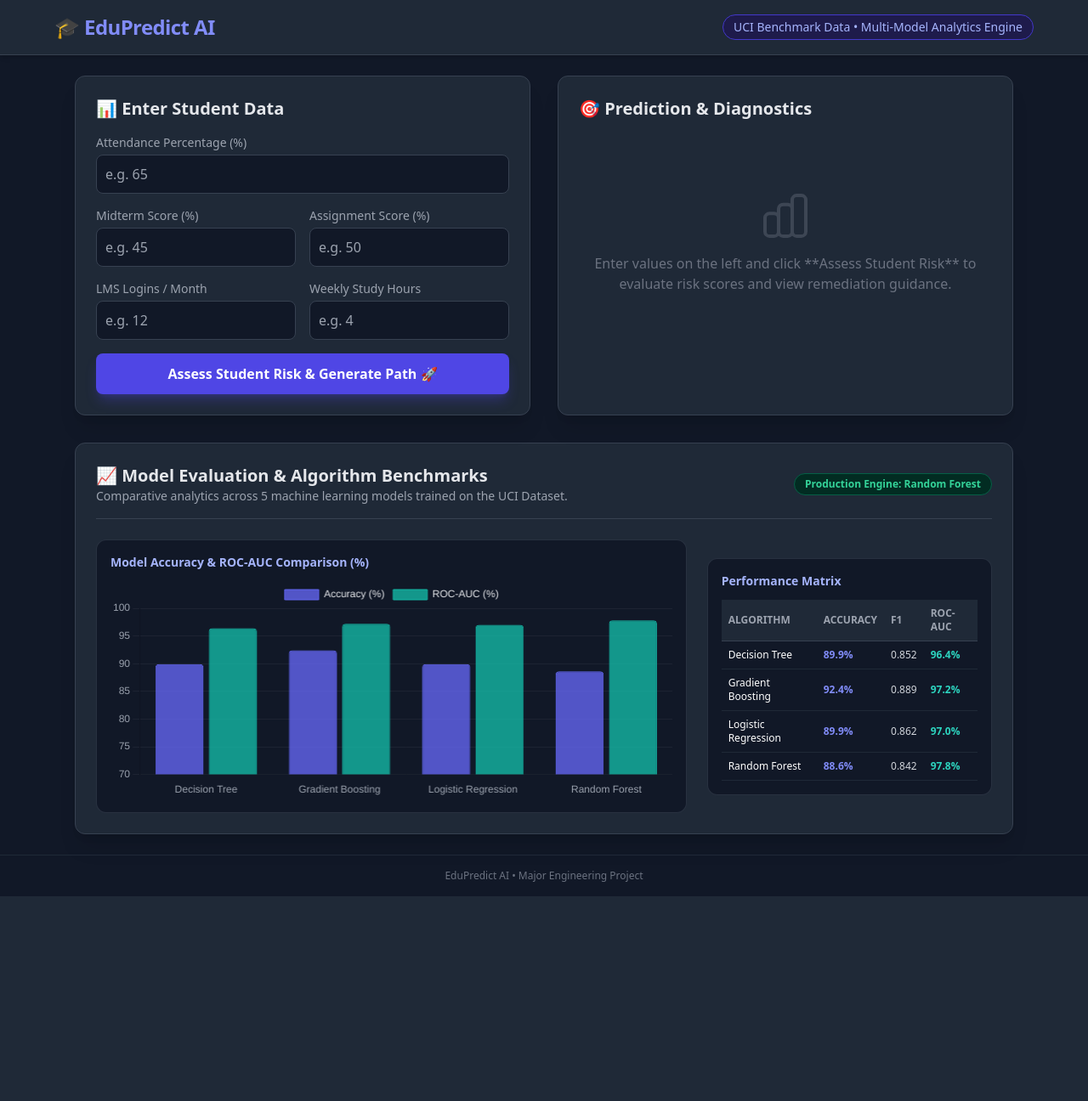
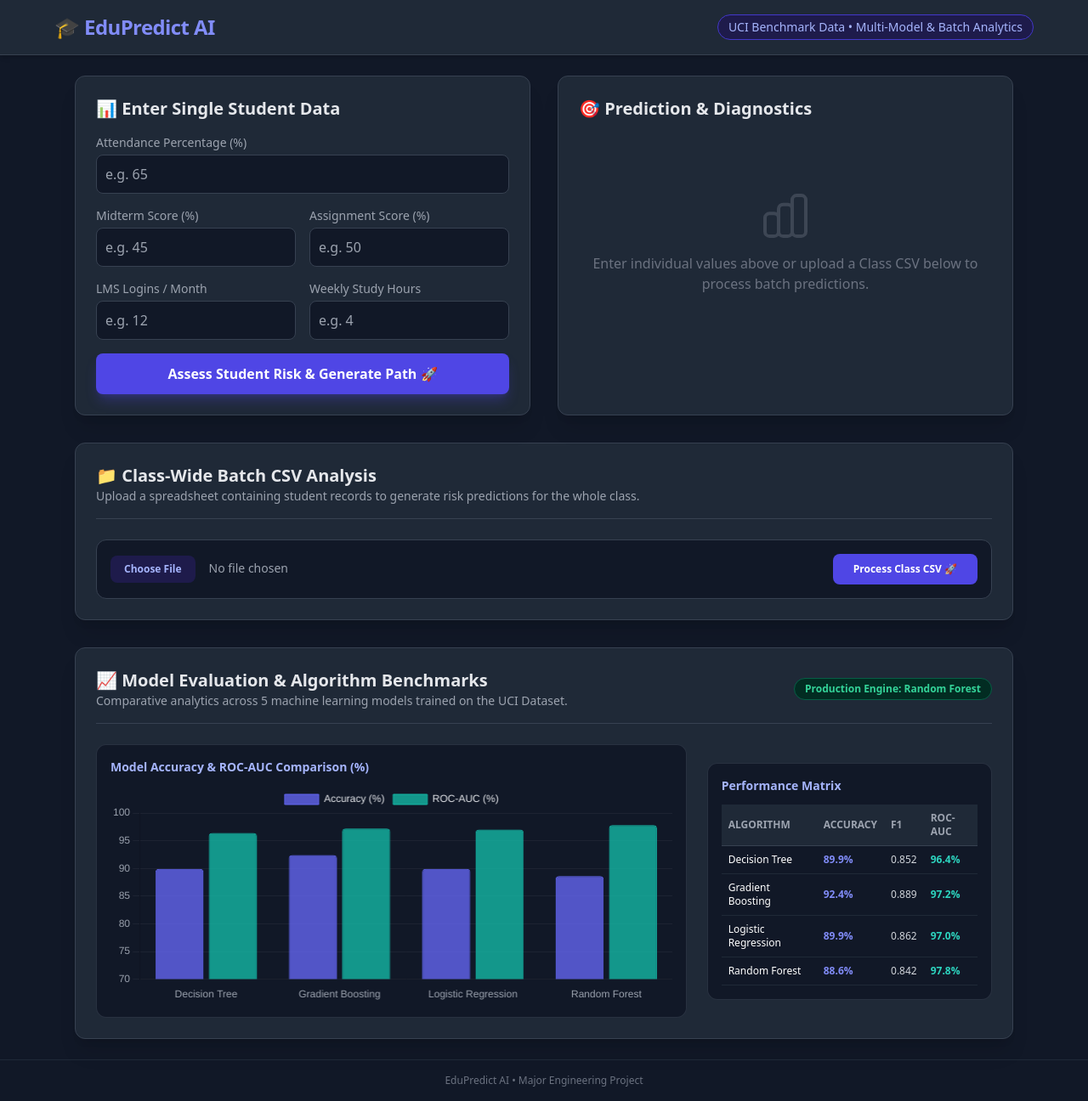
Before and after one commit to divyansh1907-hedau/student_predictor, a Flask app: page / in a window 1280 px wide. Shown: the whole page at 85% size. Before the commit the page ends 1055 px from the top, so only its background shows below. Run offline with Flask 3, Linux system fonts and the light colour scheme; parts of the project's set-up code (start-up, migrations or seed data) failed here and were passed over; some libraries are stand-ins or nearby versions.

Commit message:
Phase 3 Complete: Added Batch CSV Processing and At-Risk PDF Report Generation

```diff
--- a/app.py
+++ b/app.py
@@ -1,8 +1,14 @@
+import io
 import json
 import os
 import joblib
 import numpy as np
-from flask import Flask, jsonify, render_template, request
+import pandas as pd
+from flask import Flask, jsonify, render_template, request, send_file
+from reportlab.lib import colors
+from reportlab.lib.pagesizes import letter
+from reportlab.lib.styles import ParagraphStyle, getSampleStyleSheet
+from reportlab.platypus import Paragraph, SimpleDocTemplate, Spacer, Table, TableStyle
 
 app = Flask(__name__)
 
@@ -10,135 +16,230 @@ app = Flask(__name__)
 model = joblib.load('model.pkl')
 scaler = joblib.load('scaler.pkl')
 
-# Load metrics summary if available
+# Global variable to store last batch results for PDF generation
+last_batch_results = []
+
 metrics_summary = {}
 if os.path.exists('metrics.json'):
-    with open('metrics.json', 'r') as f:
-        metrics_summary = json.load(f)
+  with open('metrics.json', 'r') as f:
+    metrics_summary = json.load(f)
 
 
 def generate_personalized_path(midterm, assignment, attendance, study_hours):
-    """Generates dynamic remediation recommendations based on student weaknesses."""
-    path = []
+  """Generates dynamic remediation recommendations based on student weaknesses."""
+  path = []
+  if midterm < 50:
+    if study_hours < 5:
+      path.append({
+          'phase': 'Week 1-2: Concept Rebuilding',
+          'recommendation': (
+              'Low study time detected. Engage in 15-minute daily micro-learning'
+              ' modules.'
+          ),
+          'type': 'Academic',
+      })
+    else:
+      path.append({
+          'phase': 'Week 1-2: Study Strategy Pivot',
+          'recommendation': (
+              'High effort but low returns. Transition from passive reading to'
+              ' active recall & practice testing.'
+          ),
+          'type': 'Methodology',
+      })
 
-    # Academic Performance Thresholds
-    if midterm < 50:
-        if study_hours < 5:
-            path.append({
-                'phase': 'Week 1-2: Concept Rebuilding',
-                'recommendation': (
-                    'Low study time detected. Engage in 15-minute daily'
-                    ' micro-learning modules.'
-                ),
-                'type': 'Academic',
-            })
-        else:
-            path.append({
-                'phase': 'Week 1-2: Study Strategy Pivot',
-                'recommendation': (
-                    'High effort but low returns. Transition from passive'
-                    ' reading to active recall & practice testing.'
-                ),
-                'type': 'Methodology',
-            })
-
-    if assignment < 50:
-        path.append({
-            'phase': 'Week 2: Applied Practice',
-            'recommendation': (
-                'Complete guided problem sets with peer-mentoring assistance.'
-            ),
-            'type': 'Practical',
-        })
-
-    # Engagement & Habit Thresholds
-    if attendance < 75:
-        path.append({
-            'phase': 'Week 3: Attendance & Routine Alignment',
-            'recommendation': (
-                'Schedule mandatory counseling check-ins and set automated'
-                ' lecture alerts.'
-            ),
-            'type': 'Habit',
-        })
-
-    # Default baseline recommendation if performance is good
-    if not path:
-        path.append({
-            'phase': 'Maintenance & Enrichment',
-            'recommendation': (
-                'Student performing well. Assign advanced peer-tutoring or'
-                ' project extension tasks.'
-            ),
-            'type': 'Enrichment',
-        })
-
+  if assignment < 50:
     path.append({
-        'phase': 'Week 4: Mastery Verification',
+        'phase': 'Week 2: Applied Practice',
         'recommendation': (
-            'Attempt a simulated diagnostic mock assessment to re-evaluate'
-            ' risk profile.'
+            'Complete guided problem sets with peer-mentoring assistance.'
         ),
-        'type': 'Assessment',
+        'type': 'Practical',
     })
 
-    return path
+  if attendance < 75:
+    path.append({
+        'phase': 'Week 3: Attendance & Routine Alignment',
+        'recommendation': (
+            'Schedule mandatory counseling check-ins and set automated lecture'
+            ' alerts.'
+        ),
+        'type': 'Habit',
+    })
+
+  if not path:
+    path.append({
+        'phase': 'Maintenance & Enrichment',
+        'recommendation': (
+            'Student performing well. Assign advanced peer-tutoring or project'
+            ' extension tasks.'
+        ),
+        'type': 'Enrichment',
+    })
+
+  path.append({
+      'phase': 'Week 4: Mastery Verification',
+      'recommendation': (
+          'Attempt a simulated diagnostic mock assessment to re-evaluate risk'
+          ' profile.'
+      ),
+      'type': 'Assessment',
+  })
+
+  return path
 
 
 @app.route('/')
 def home():
-    return render_template('index.html')
+  return render_template('index.html')
 
 
 @app.route('/metrics', methods=['GET'])
 def get_metrics():
-    """Endpoint for frontend charts to fetch algorithm performance comparison."""
-    return jsonify(metrics_summary)
+  return jsonify(metrics_summary)
 
 
 @app.route('/predict', methods=['POST'])
 def predict():
-    try:
-        attendance = float(request.form.get('attendance', 0))
-        midterm = float(request.form.get('midterm', 0))
-        assignment = float(request.form.get('assignment', 0))
-        logins = float(request.form.get('logins', 0))
-        study_hours = float(request.form.get('study_hours', 0))
+  try:
+    attendance = float(request.form.get('attendance', 0))
+    midterm = float(request.form.get('midterm', 0))
+    assignment = float(request.form.get('assignment', 0))
+    logins = float(request.form.get('logins', 0))
+    study_hours = float(request.form.get('study_hours', 0))
 
-        # Prepare raw array and apply standard scaler
-        raw_features = np.array(
-            [[attendance, midterm, assignment, logins, study_hours]]
-        )
-        scaled_features = scaler.transform(raw_features)
+    raw_features = np.array(
+        [[attendance, midterm, assignment, logins, study_hours]]
+    )
+    scaled_features = scaler.transform(raw_features)
 
-        # Make prediction & obtain risk probability
-        prediction = model.predict(scaled_features)[0]
-        probability = (
-            model.predict_proba(scaled_features)[0][1]
-            if hasattr(model, 'predict_proba')
-            else float(prediction)
-        )
+    prediction = model.predict(scaled_features)[0]
+    probability = (
+        model.predict_proba(scaled_features)[0][1]
+        if hasattr(model, 'predict_proba')
+        else float(prediction)
+    )
 
-        risk_percent = round(probability * 100, 2)
-        at_risk = bool(prediction == 1)
+    risk_percent = round(probability * 100, 2)
+    at_risk = bool(prediction == 1)
 
-        # Generate dynamic intervention path
-        remediation_path = generate_personalized_path(
-            midterm, assignment, attendance, study_hours
-        )
+    remediation_path = generate_personalized_path(
+        midterm, assignment, attendance, study_hours
+    )
 
-        return render_template(
-            'index.html',
-            prediction_text=f'Student Failure Risk: {risk_percent}%',
-            at_risk=at_risk,
-            risk_percent=risk_percent,
-            remediation_path=remediation_path,
-        )
-    except Exception as e:
-        return render_template(
-            'index.html', prediction_text=f'Error making prediction: {str(e)}'
-        )
+    return render_template(
+        'index.html',
+        prediction_text=f'Student Failure Risk: {risk_percent}%',
+        at_risk=at_risk,
+        risk_percent=risk_percent,
+        remediation_path=remediation_path,
+    )
+  except Exception as e:
+    return render_template(
+        'index.html', prediction_text=f'Error making prediction: {str(e)}'
+    )
+
+
+@app.route('/upload_batch', methods=['POST'])
+def upload_batch():
+  global last_batch_results
+  try:
+    file = request.files.get('file')
+    if not file or not file.filename.endswith('.csv'):
+      return render_template('index.html', batch_error='Please upload a valid CSV file.')
+
+    df = pd.read_csv(file)
+    required_cols = ['attendance', 'midterm', 'assignment', 'logins', 'study_hours']
+
+    # Map column names if lower/upper case differs
+    df.columns = [c.lower().strip() for c in df.columns]
+
+    for col in required_cols:
+      if col not in df.columns:
+        return render_template('index.html', batch_error=f'Missing column: {col}. File must contain: attendance, midterm, assignment, logins, study_hours')
+
+    X = df[required_cols]
+    X_scaled = scaler.transform(X)
+
+    predictions = model.predict(X_scaled)
+    probabilities = model.predict_proba(X_scaled)[:, 1] if hasattr(model, 'predict_proba') else predictions
+
+    batch_results = []
+    for idx, row in df.iterrows():
+      risk_val = round(probabilities[idx] * 100, 1)
+      student_name = row.get('name', f'Student #{idx+1}')
+      student_id = row.get('id', f'STU-{idx+101}')
+      batch_results.append({
+          'id': student_id,
+          'name': student_name,
+          'attendance': row['attendance'],
+          'midterm': row['midterm'],
+          'assignment': row['assignment'],
+          'risk_percent': risk_val,
+          'at_risk': bool(predictions[idx] == 1 or risk_val >= 50)
+      })
+
+    last_batch_results = batch_results
+    at_risk_count = sum(1 for s in batch_results if s['at_risk'])
+
+    return render_template(
+        'index.html',
+        batch_results=batch_results,
+        total_students=len(batch_results),
+        at_risk_count=at_risk_count
+    )
+  except Exception as e:
+    return render_template('index.html', batch_error=f'Error processing CSV: {str(e)}')
+
+
+@app.route('/export_report', methods=['GET'])
+def export_report():
+  global last_batch_results
+  if not last_batch_results:
+    return 'No batch prediction data available to export.', 400
+
+  buffer = io.BytesIO()
+  doc = SimpleDocTemplate(buffer, pagesize=letter, rightMargin=36, leftMargin=36, topMargin=36, bottomMargin=36)
+  elements = []
+
+  styles = getSampleStyleSheet()
+  title_style = ParagraphStyle('TitleStyle', parent=styles['Heading1'], fontSize=20, textColor=colors.HexColor('#1e1b4b'), spaceAfter=10)
+  subtitle_style = ParagraphStyle('SubStyle', parent=styles['Normal'], fontSize=10, textColor=colors.HexColor('#475569'), spaceAfter=20)
+
+  elements.append(Paragraph('🎓 EduPredict AI - Academic At-Risk Report', title_style))
+  at_risk_list = [s for s in last_batch_results if s['at_risk']]
+  elements.append(Paragraph(f'Generated Batch Summary • Total Students Analyzed: {len(last_batch_results)} | Flagged At-Risk: {len(at_risk_list)}', subtitle_style))
+
+  table_data = [['Student ID', 'Name', 'Attendance %', 'Midterm %', 'Assignment %', 'Risk Score']]
+  for s in last_batch_results:
+    table_data.append([
+        str(s['id']),
+        str(s['name']),
+        f"{s['attendance']}%",
+        f"{s['midterm']}%",
+        f"{s['assignment']}%",
+        f"{s['risk_percent']}%" + (" ⚠️" if s['at_risk'] else " ✅")
+    ])
+
+  t = Table(table_data, colWidths=[80, 140, 80, 80, 80, 80])
+  t.setStyle(TableStyle([
+      ('BACKGROUND', (0, 0), (-1, 0), colors.HexColor('#4f46e5')),
+      ('TEXTCOLOR', (0, 0), (-1, 0), colors.white),
+      ('FONTNAME', (0, 0), (-1, 0), 'Helvetica-Bold'),
+      ('FONTSIZE', (0, 0), (-1, 0), 10),
+      ('BOTTOMPADDING', (0, 0), (-1, 0), 8),
+      ('GRID', (0, 0), (-1, -1), 0.5, colors.HexColor('#e2e8f0')),
+      ('ALIGN', (2, 0), (-1, -1), 'CENTER'),
+      ('FONTSIZE', (0, 1), (-1, -1), 9),
+      ('ROWBACKGROUNDS', (0, 1), (-1, -1), [colors.white, colors.HexColor('#f8fafc')])
+  ]))
+
+  elements.append(t)
+  doc.build(elements)
+  buffer.seek(0)
+
+  return send_file(buffer, as_attachment=True, download_name='EduPredict_AtRisk_Report.pdf', mimetype='application/pdf')
 
 
 if __name__ == '__main__':
-    app.run(debug=True)
+  app.run(debug=True)
--- a/requirements.txt
+++ b/requirements.txt
@@ -1,5 +1,7 @@
-flask
+Flask
+scikit-learn
 pandas
 numpy
-scikit-learn
+joblib
+reportlab
 gunicorn
--- a/templates/index.html
+++ b/templates/index.html
@@ -3,9 +3,8 @@
 <head>
     <meta charset="UTF-8">
     <meta name="viewport" content="width=device-width, initial-scale=1.0">
-    <title>EduPredict AI - Student Risk Analytics & Model Benchmarks</title>
+    <title>EduPredict AI - Student Risk Analytics & Batch Processing</title>
     <script src="https://cdn.tailwindcss.com"></script>
-    <!-- Chart.js for Model Comparison Visualizations -->
     <script src="https://cdn.jsdelivr.net/npm/chart.js"></script>
 </head>
 <body class="bg-gray-900 text-gray-100 min-h-screen font-sans flex flex-col justify-between">
@@ -15,7 +14,7 @@
         <div class="max-w-6xl mx-auto flex justify-between items-center">
             <h1 class="text-2xl font-bold tracking-tight text-indigo-400">🎓 EduPredict AI</h1>
             <span class="text-sm bg-indigo-950 text-indigo-300 px-3 py-1 rounded-full border border-indigo-700">
-                UCI Benchmark Data • Multi-Model Analytics Engine
+                UCI Benchmark Data • Multi-Model & Batch Analytics
             </span>
         </div>
     </header>
@@ -23,12 +22,12 @@
     <!-- Main Content Grid -->
     <main class="max-w-6xl mx-auto p-6 w-full space-y-8">
 
-        <!-- SECTION 1: PREDICTION INTERFACE -->
+        <!-- SECTION 1: INDIVIDUAL PREDICTION INTERFACE -->
         <div class="grid grid-cols-1 md:grid-cols-2 gap-8">
 
             <!-- Input Form -->
             <div class="bg-gray-800 p-6 rounded-xl border border-gray-700 shadow-xl">
-                <h2 class="text-xl font-semibold mb-4 text-gray-200">📊 Enter Student Data</h2>
+                <h2 class="text-xl font-semibold mb-4 text-gray-200">📊 Enter Single Student Data</h2>
 
                 <form action="/predict" method="POST" class="space-y-4">
                     <div>
@@ -70,7 +69,7 @@
                 </form>
             </div>
 
-            <!-- Output Display -->
+            <!-- Single Result Output -->
             <div class="bg-gray-800 p-6 rounded-xl border border-gray-700 shadow-xl flex flex-col justify-between">
                 <div>
                     <h2 class="text-xl font-semibold mb-4 text-gray-200">🎯 Prediction & Diagnostics</h2>
@@ -88,7 +87,6 @@
                             </span>
                         </div>
 
-                        <!-- Dynamic Risk Bar -->
                         <div class="mb-6">
                             <div class="flex justify-between text-sm font-medium mb-1">
                                 <span class="text-gray-400">Risk Severity Score</span>
@@ -104,7 +102,6 @@
                             </div>
                         </div>
 
-                        <!-- Personalized Remediation Plan -->
                         {% if remediation_path %}
                             <div class="mt-4 border-t border-gray-700 pt-4">
                                 <h3 class="text-md font-semibold text-indigo-300 mb-3">⚡ Personalized Remediation Path</h3>
@@ -127,14 +124,91 @@
                             <svg class="w-16 h-16 mx-auto mb-3 opacity-40" fill="none" stroke="currentColor" viewBox="0 0 24 24">
                                 <path stroke-linecap="round" stroke-linejoin="round" stroke-width="1.5" d="M9 19v-6a2 2 0 00-2-2H5a2 2 0 00-2 2v6a2 2 0 002 2h2a2 2 0 002-2zm0 0V9a2 2 0 012-2h2a2 2 0 012 2v10m-6 0a2 2 0 002 2h2a2 2 0 002-2m0 0V5a2 2 0 012-2h2a2 2 0 012 2v14a2 2 0 01-2 2h-2a2 2 0 01-2-2z"></path>
                             </svg>
-                            <p>Enter values on the left and click **Assess Student Risk** to evaluate risk scores and view remediation guidance.</p>
+                            <p>Enter individual values above or upload a Class CSV below to process batch predictions.</p>
                         </div>
                     {% endif %}
                 </div>
             </div>
         </div>
 
-        <!-- SECTION 2: MODEL BENCHMARK ANALYTICS DASHBOARD -->
+        <!-- SECTION 2: BATCH CSV UPLOAD & CLASS ANALYTICS -->
+        <div class="bg-gray-800 p-6 rounded-xl border border-gray-700 shadow-xl space-y-6">
+            <div class="flex flex-col md:flex-row justify-between items-start md:items-center border-b border-gray-700 pb-4">
+                <div>
+                    <h2 class="text-xl font-bold text-gray-200">📁 Class-Wide Batch CSV Analysis</h2>
+                    <p class="text-sm text-gray-400">Upload a spreadsheet containing student records to generate risk predictions for the whole class.</p>
+                </div>
+                {% if batch_results %}
+                    <a href="/export_report"
+                       class="mt-3 md:mt-0 bg-emerald-600 hover:bg-emerald-500 text-white font-semibold text-xs px-4 py-2.5 rounded-lg border border-emerald-500 transition duration-200 flex items-center space-x-2 shadow-lg shadow-emerald-600/30">
+                        <span>📥 Download PDF At-Risk Report</span>
+                    </a>
+                {% endif %}
+            </div>
+
+            <!-- CSV Upload Form -->
+            <form action="/upload_batch" method="POST" enctype="multipart/form-data" class="flex flex-col sm:flex-row items-center gap-4 bg-gray-900 p-4 rounded-xl border border-gray-700">
+                <input type="file" name="file" accept=".csv" required
+                       class="block w-full text-sm text-gray-400 file:mr-4 file:py-2 file:px-4 file:rounded-lg file:border-0 file:text-xs file:font-semibold file:bg-indigo-950 file:text-indigo-300 hover:file:bg-indigo-900 cursor-pointer">
+                <button type="submit" class="w-full sm:w-auto bg-indigo-600 hover:bg-indigo-500 text-white text-xs font-semibold px-6 py-2.5 rounded-lg whitespace-nowrap transition duration-200">
+                    Process Class CSV 🚀
+                </button>
+            </form>
+
+            {% if batch_error %}
+                <div class="p-3 bg-red-950/80 border border-red-800 text-red-300 rounded-lg text-xs">
+                    {{ batch_error }}
+                </div>
+            {% endif %}
+
+            <!-- Batch Results Table -->
+            {% if batch_results %}
+                <div class="space-y-4">
+                    <div class="flex justify-between items-center text-xs text-gray-400">
+                        <span>Total Records Processed: <strong class="text-white">{{ total_students }}</strong></span>
+                        <span>Flagged At-Risk: <strong class="text-red-400">{{ at_risk_count }}</strong></span>
+                    </div>
+
+                    <div class="overflow-x-auto rounded-lg border border-gray-700">
+                        <table class="w-full text-left text-xs text-gray-300">
+                            <thead class="text-gray-400 uppercase bg-gray-900 border-b border-gray-700">
+                                <tr>
+                                    <th class="py-3 px-3">Student ID</th>
+                                    <th class="py-3 px-3">Name</th>
+                                    <th class="py-3 px-3">Attendance</th>
+                                    <th class="py-3 px-3">Midterm</th>
+                                    <th class="py-3 px-3">Assignment</th>
+                                    <th class="py-3 px-3">Risk Score</th>
+                                    <th class="py-3 px-3">Status</th>
+                                </tr>
+                            </thead>
+                            <tbody class="divide-y divide-gray-800">
+                                {% for s in batch_results %}
+                                    <tr class="hover:bg-gray-800/60 transition">
+                                        <td class="py-2.5 px-3 font-mono text-gray-400">{{ s.id }}</td>
+                                        <td class="py-2.5 px-3 font-medium text-white">{{ s.name }}</td>
+                                        <td class="py-2.5 px-3">{{ s.attendance }}%</td>
+                                        <td class="py-2.5 px-3">{{ s.midterm }}%</td>
+                                        <td class="py-2.5 px-3">{{ s.assignment }}%</td>
+                                        <td class="py-2.5 px-3 font-bold {% if s.at_risk %} text-red-400 {% else %} text-emerald-400 {% endif %}">
+                                            {{ s.risk_percent }}%
+                                        </td>
+                                        <td class="py-2.5 px-3">
+                                            <span class="px-2 py-0.5 text-[10px] font-bold rounded-full
+                                                {% if s.at_risk %} bg-red-950 text-red-300 border border-red-800 {% else %} bg-emerald-950 text-emerald-300 border border-emerald-800 {% endif %}">
+                                                {% if s.at_risk %} AT RISK {% else %} SAFE {% endif %}
+                                            </span>
+                                        </td>
+                                    </tr>
+                                {% endfor %}
+                            </tbody>
+                        </table>
+                    </div>
+                </div>
+            {% endif %}
+        </div>
+
+        <!-- SECTION 3: MODEL BENCHMARK ANALYTICS DASHBOARD -->
         <div class="bg-gray-800 p-6 rounded-xl border border-gray-700 shadow-xl space-y-6">
             <div class="flex flex-col md:flex-row justify-between items-start md:items-center border-b border-gray-700 pb-4">
                 <div>
@@ -147,8 +221,6 @@
             </div>
 
             <div class="grid grid-cols-1 lg:grid-cols-3 gap-6 items-center">
-
-                <!-- Chart.js Canvas Container -->
                 <div class="lg:col-span-2 bg-gray-900 p-4 rounded-xl border border-gray-700/60">
                     <h3 class="text-sm font-semibold text-indigo-300 mb-3">Model Accuracy & ROC-AUC Comparison (%)</h3>
                     <div class="h-64">
@@ -156,7 +228,6 @@
                     </div>
                 </div>
 
-                <!-- Detailed Metrics Table -->
                 <div class="bg-gray-900 p-4 rounded-xl border border-gray-700/60 overflow-x-auto">
                     <h3 class="text-sm font-semibold text-indigo-300 mb-3">Performance Matrix</h3>
                     <table class="w-full text-left text-xs text-gray-300">
@@ -175,7 +246,6 @@
                         </tbody>
                     </table>
                 </div>
-
             </div>
         </div>
 
@@ -197,7 +267,6 @@
                     const accuracies = labels.map(key => (data[key].accuracy * 100).toFixed(1));
                     const rocAucs = labels.map(key => (data[key].roc_auc * 100).toFixed(1));
 
-                    // Populate Metrics Table
                     const tableBody = document.getElementById('metricsTableBody');
                     tableBody.innerHTML = '';
                     labels.forEach(model => {
@@ -212,7 +281,6 @@
                         tableBody.innerHTML += row;
                     });
 
-                    // Render Chart.js Bar Chart
                     const ctx = document.getElementById('metricsChart').getContext('2d');
                     new Chart(ctx, {
                         type: 'bar',
@@ -222,7 +290,7 @@
                                 {
                                     label: 'Accuracy (%)',
                                     data: accuracies,
-                                    backgroundColor: 'rgba(99, 102, 241, 0.8)', // Indigo
+                                    backgroundColor: 'rgba(99, 102, 241, 0.8)',
                                     borderColor: 'rgba(99, 102, 241, 1)',
                                     borderWidth: 1,
                                     borderRadius: 4
@@ -230,7 +298,7 @@
                                 {
                                     label: 'ROC-AUC (%)',
                                     data: rocAucs,
-                                    backgroundColor: 'rgba(20, 184, 166, 0.8)', // Teal
+                                    backgroundColor: 'rgba(20, 184, 166, 0.8)',
                                     borderColor: 'rgba(20, 184, 166, 1)',
                                     borderWidth: 1,
                                     borderRadius: 4
--- /dev/null
+++ b/test_class.csv
@@ -0,0 +1,5 @@
+id,name,attendance,midterm,assignment,logins,study_hours
+STU-101,Aarav Sharma,92,88,85,20,8
+STU-102,Priya Patel,45,30,40,4,1
+STU-103,Rohan Verma,80,75,70,15,6
+STU-104,Ananya Sen,35,40,35,2,2
```
